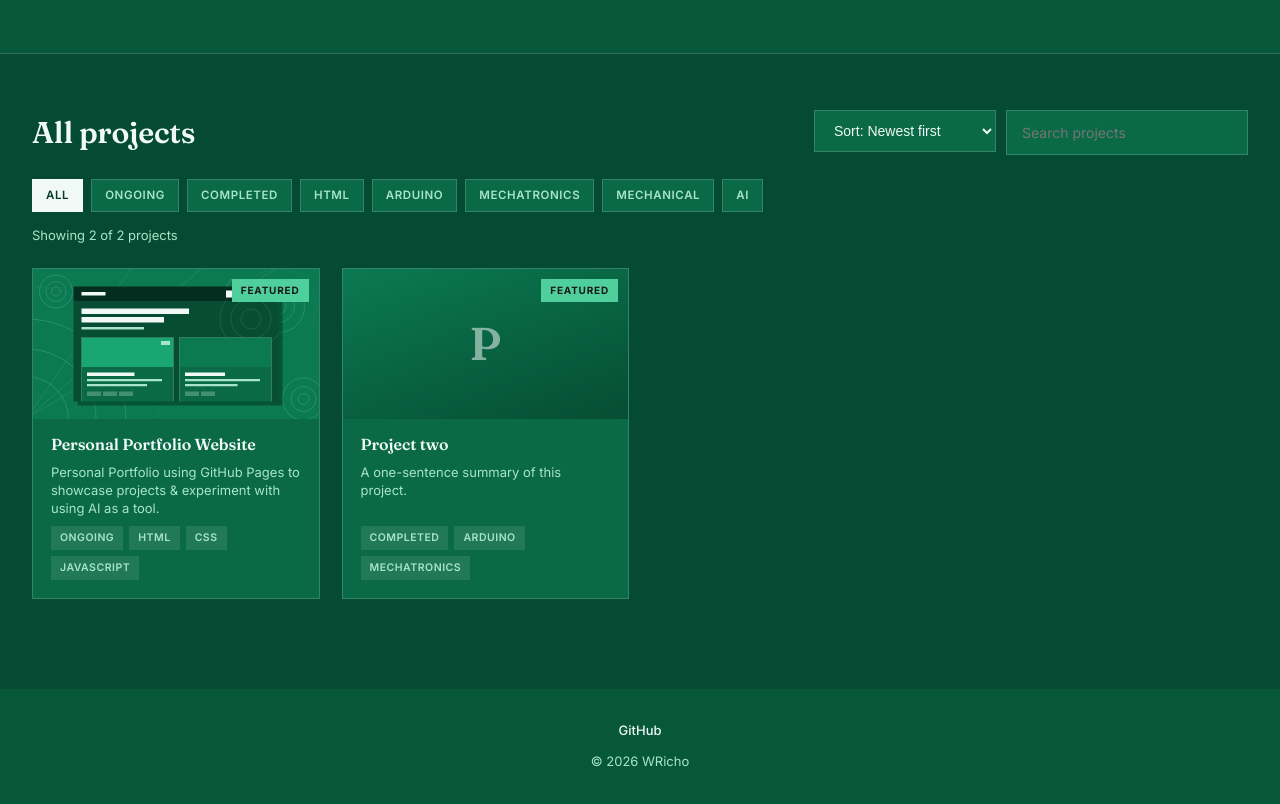
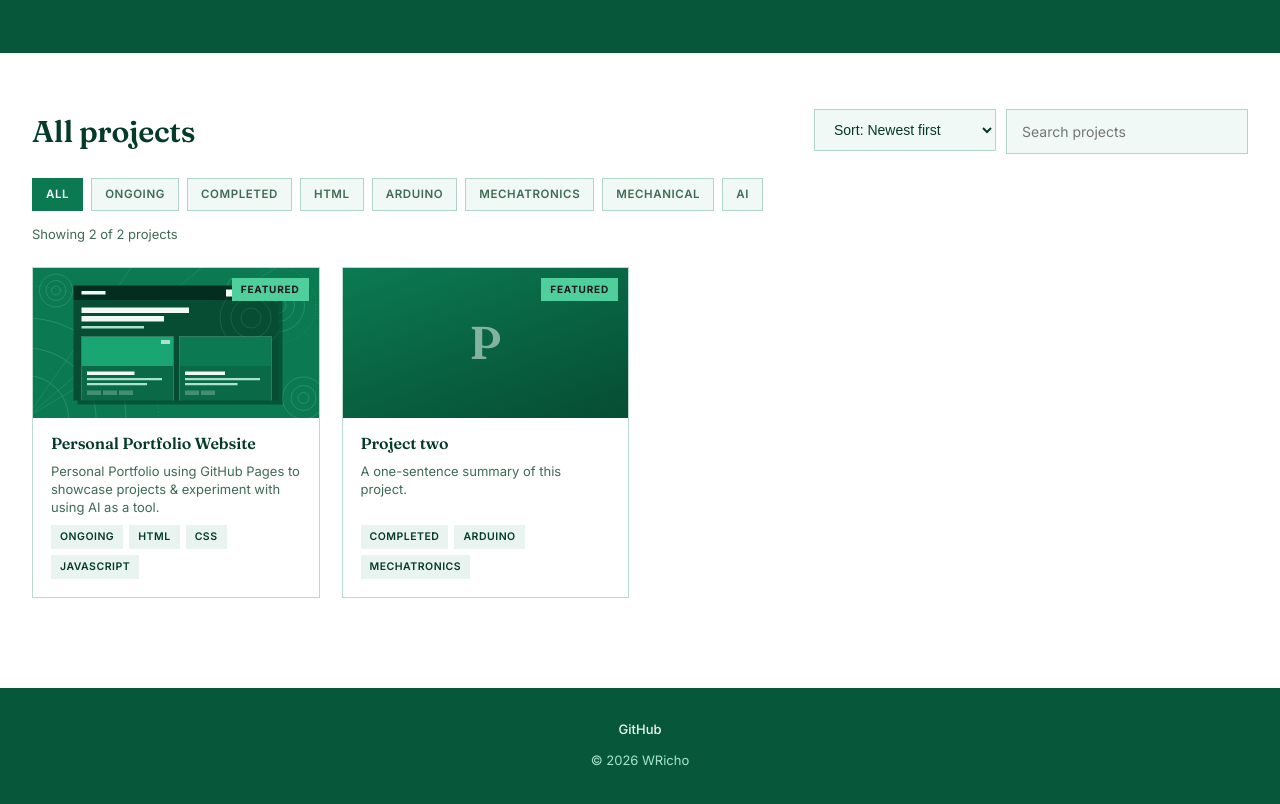
Before and after one commit to WRicho/PersonalPortfolio, a plain HTML site: page index.html in a window 1280 px wide. Shown: the part 807-1611 px from the top of the page. Drawn offline with Linux system fonts and the light colour scheme.

Commit message:
Made Home Page white

```diff
--- a/css/style.css
+++ b/css/style.css
@@ -292,3 +292,16 @@ body.sheet .prose figure img { border: 1px solid var(--line); }
 .site-nav { max-width: none; padding-left: clamp(16px, 2.5vw, 36px); padding-right: clamp(16px, 2.5vw, 36px); }
 .nav-link.icon { display: inline-flex; align-items: center; padding: 8px 10px; }
 .nav-link.icon svg { width: 18px; height: 18px; fill: currentColor; display: block; }
+
+/* Home page: the project list sits on white; header, banner and footer stay mat green */
+.projects {
+  --bg-panel: #f0f9f5; --card: #ffffff;
+  --card-line: rgba(11, 122, 82, .28);
+  --ink-on-paper: #043a28; --ink-on-paper-dim: #3f6a56;
+  --rust: #0b7a52;
+  background: #fff; border-top: 0;
+}
+.projects .tag-chip[aria-pressed="true"] { color: #fff; }
+.projects .keyword { background: rgba(11, 122, 82, .09); color: var(--ink-on-paper); }
+.projects .search input:focus, .projects .sort select:focus { box-shadow: 0 0 0 3px rgba(11, 122, 82, .2); }
+.projects .card:hover { box-shadow: 0 10px 24px rgba(4, 58, 40, .18); }
```
